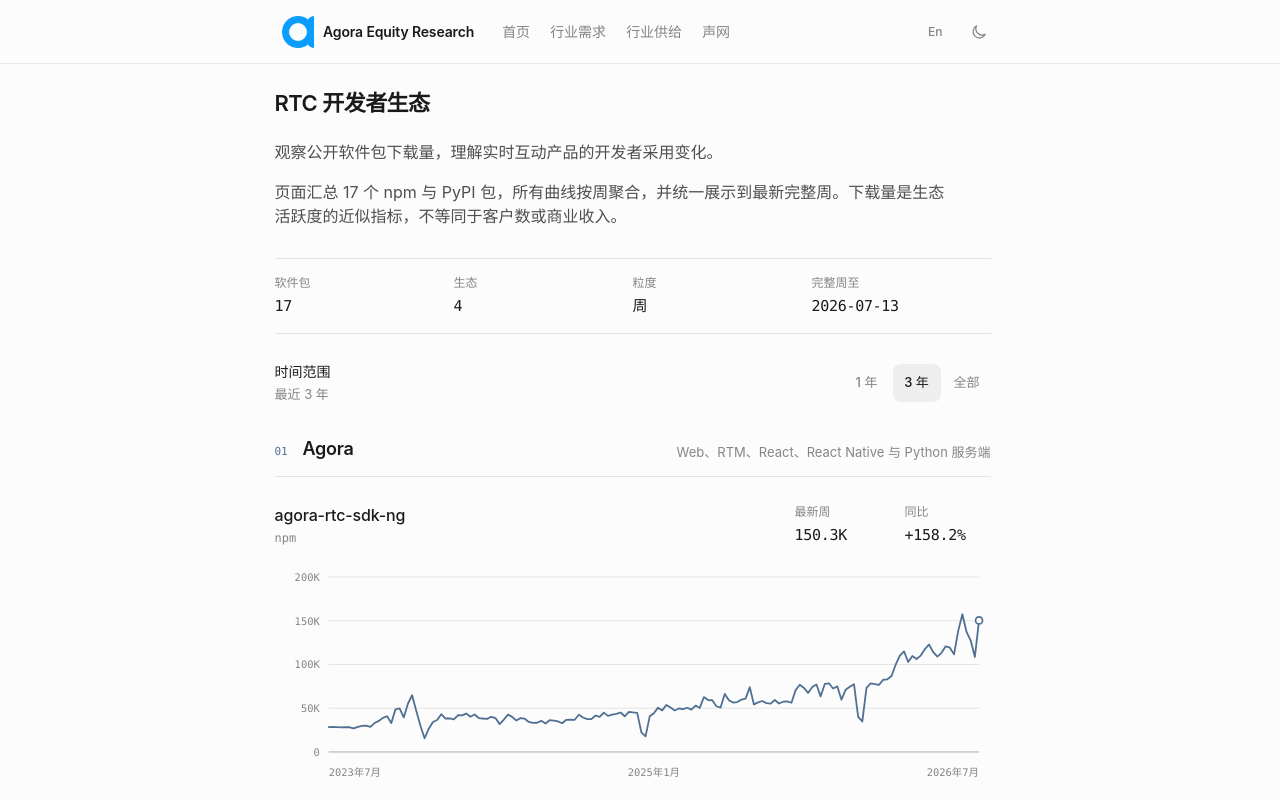
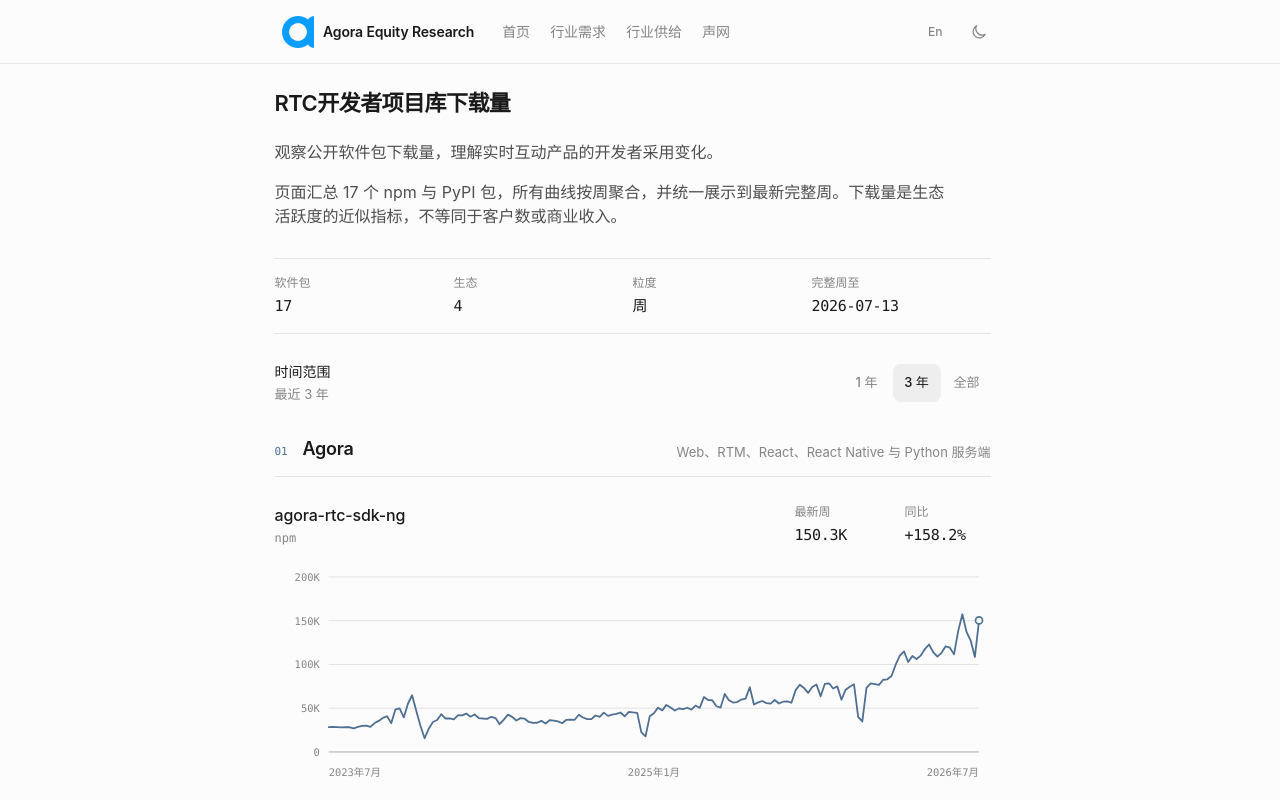
Before and after one commit to zheminlin266/Agora_API_Research, a Next.js app: page /Demand/Dev_npm_downloads in a window 1280 px wide. Shown: the top 800 px of the page. Built offline with nearby package versions, Linux system fonts and the light colour scheme.

Commit message:
更新 RTC 开发者下载页标题

```diff
--- a/components/download-dashboard.tsx
+++ b/components/download-dashboard.tsx
@@ -55,7 +55,7 @@
 
 const copy = {
   zh: {
-    title: "RTC 开发者生态",
+    title: "RTC开发者项目库下载量",
     intro: "观察公开软件包下载量，理解实时互动产品的开发者采用变化。",
     caveat: "页面汇总 17 个 npm 与 PyPI 包，所有曲线按周聚合，并统一展示到最新完整周。下载量是生态活跃度的近似指标，不等同于客户数或商业收入。",
     summaryLabel: "数据范围",
--- a/components/site-header.tsx
+++ b/components/site-header.tsx
@@ -21,7 +21,7 @@
     demand: [
       { title: "RTC行业需求", href: "/Demand/RTC_industry_demand/" },
       { title: "美国直播电商增长情况", href: "/Demand/US_Livestream_Commerce_Growth/" },
-      { title: "RTC Dev npm Download", href: "/Demand/Dev_npm_downloads/" },
+      { title: "RTC开发者项目库下载量", href: "/Demand/Dev_npm_downloads/" },
     ],
     supply: [
       { title: "RTC 行业供给", href: "/Supply/RTC_supply/" },
```
